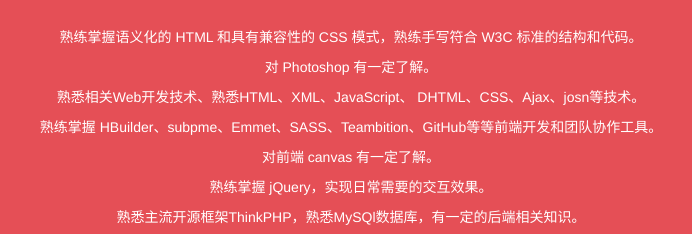
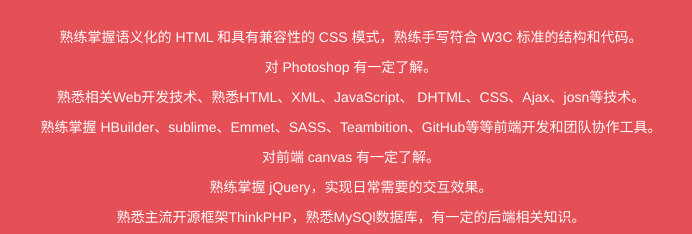
Before and after one commit to ALNY-AC/ALNY-AC.github.io, a plain HTML site: page index.html in a window 1280 px wide. Shown: the part 1212-1446 px from the top of the page, 289-981 px from the left. Drawn offline with Linux system fonts and the light colour scheme.

Commit message:
Update index.html

```diff
--- a/index.html
+++ b/index.html
@@ -87,7 +87,7 @@
 
                         <p>熟悉相关Web开发技术、熟悉HTML、XML、JavaScript、 DHTML、CSS、Ajax、josn等技术。</p>
 
-                        <p>熟练掌握 HBuilder、subpme、Emmet、SASS、Teambition、GitHub等等前端开发和团队协作工具。</p>
+                        <p>熟练掌握 HBuilder、sublime、Emmet、SASS、Teambition、GitHub等等前端开发和团队协作工具。</p>
 
                         <p>对前端 canvas 有一定了解。</p>
 
```
